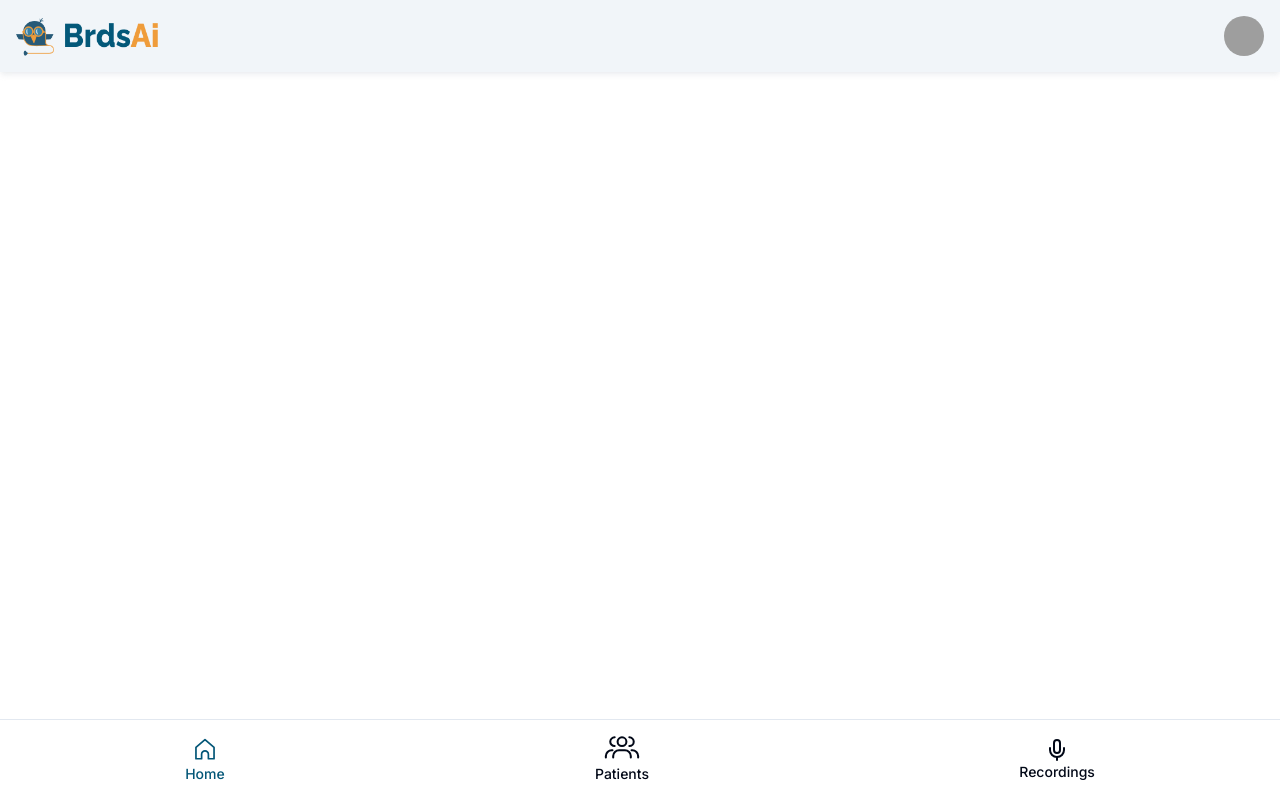
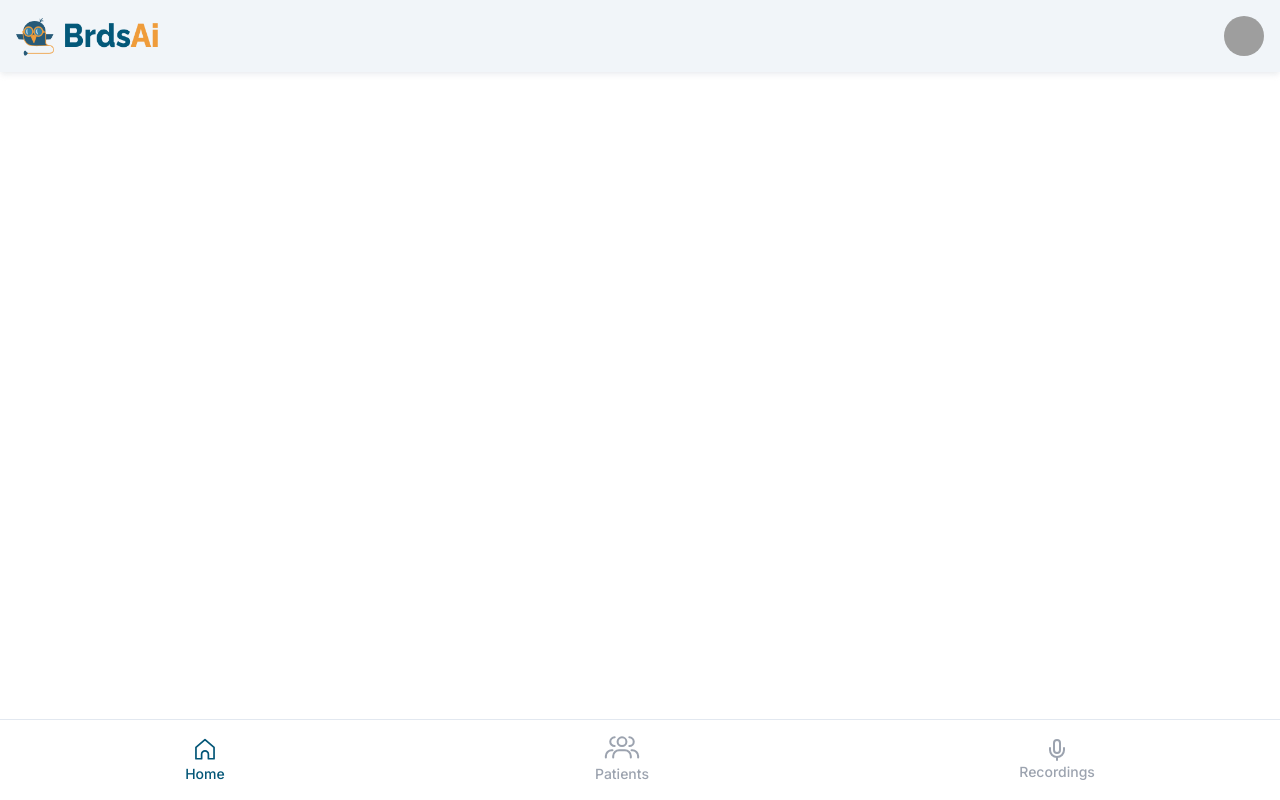
Before and after one commit to PriyanshuSharma23/brdsai-wingman, a Next.js app: page / in a window 1280 px wide. Built offline with nearby package versions, Linux system fonts and the light colour scheme; grey boxes are pictures that could not be loaded.

Commit message:
fixed text color of non selected tabs in bottom-bar

```diff
--- a/src/components/bottom-bar.tsx
+++ b/src/components/bottom-bar.tsx
@@ -64,7 +64,7 @@ export const BottomBar = () => {
           key={path.name}
           className={cn(
             "flex-col py-2 h-auto ",
-            pathname == key ? "text-blu hover:text-blu" : "",
+            pathname == key ? "text-blu hover:text-blu" : "text-gray-400",
           )}
           onClick={() => router.push(key)}
         >
```
